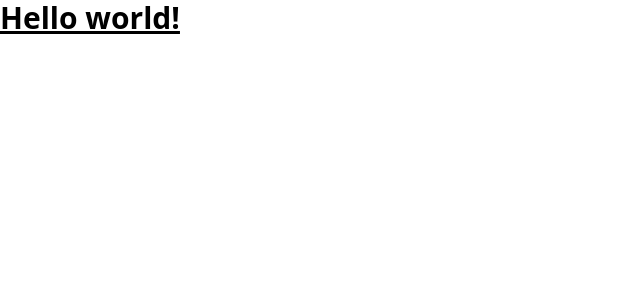
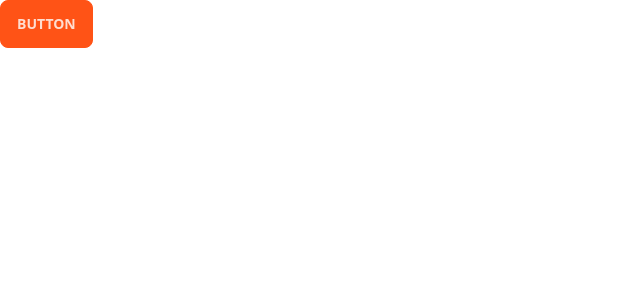
Before and after one commit to EmtiazHossainE2/plumbtion-manufacturer, a React (Create React App) app: page / in a window 1280 px wide. Shown: the top 300 px of the page, without its empty margins (0-640 px from the left). Built offline with nearby package versions, Linux system fonts and the light colour scheme.

Commit message:
theme setup

```diff
--- a/package.json
+++ b/package.json
@@ -6,6 +6,7 @@
     "@testing-library/jest-dom": "^5.16.4",
     "@testing-library/react": "^13.2.0",
     "@testing-library/user-event": "^13.5.0",
+    "daisyui": "^2.15.0",
     "react": "^18.1.0",
     "react-dom": "^18.1.0",
     "react-scripts": "5.0.1",
--- a/public/index.html
+++ b/public/index.html
@@ -1,7 +1,7 @@
 <!DOCTYPE html>
 <html lang="en">
   <head>
-    <meta charset="utf-8" />
+    <meta charset="utf-8"  />
     <link rel="icon" href="%PUBLIC_URL%/favicon.ico" />
     <meta name="viewport" content="width=device-width, initial-scale=1" />
     <meta name="theme-color" content="#000000" />
--- a/src/App.js
+++ b/src/App.js
@@ -3,9 +3,7 @@ import React from 'react';
 const App = () => {
     return (
         <div>
-            <h1 className="text-3xl font-bold underline">
-      Hello world!
-    </h1>
+            <button class="btn btn-primary">Button</button>
         </div>
     );
 };
--- a/tailwind.config.js
+++ b/tailwind.config.js
@@ -5,5 +5,21 @@ module.exports = {
   theme: {
     extend: {},
   },
-  plugins: [],
+  daisyui: {
+    themes: [
+      {
+        plumbtion: {
+          "primary": "#FF5316",
+          "secondary": "#F3A71C",
+          "accent": "#07499B",
+          "info": "#3ABFF8",
+          "success": "#36D399",
+          "warning": "#FBBD23",
+          "error": "#C41919",
+        },
+      },
+      "cupcake",
+    ],
+  },
+  plugins: [require("daisyui")],
 }
```
Also changed, not shown: 2 other files (tests, documents, lock files or other folders).
